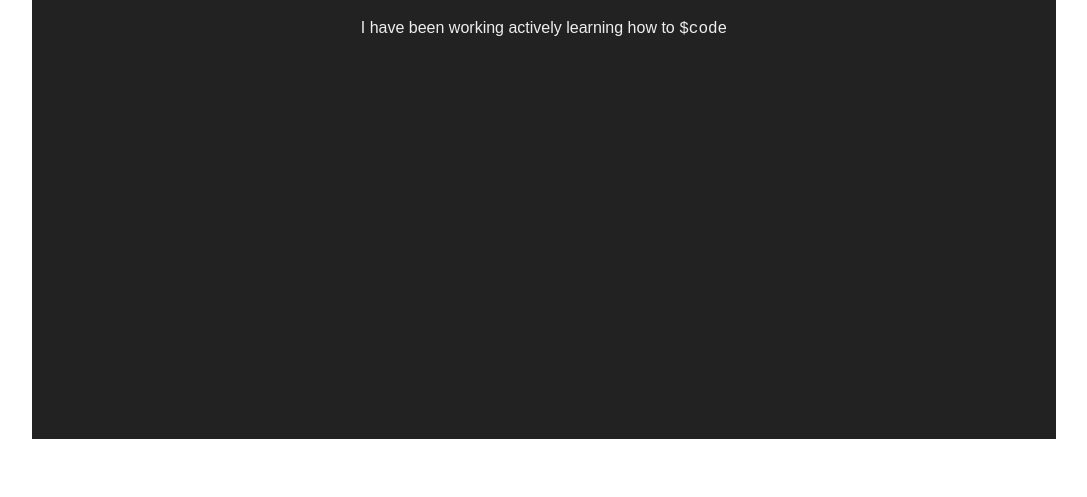
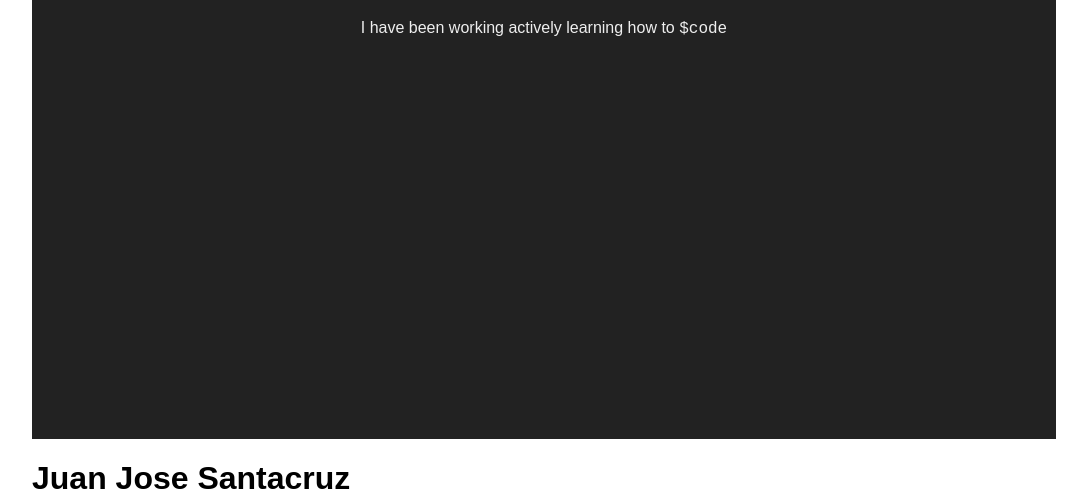
Before and after one commit to juansfunes/portfoliopage, a plain HTML site: page index.html in a window 1280 px wide. Shown: the part 561-1058 px from the top of the page, without its empty margins (96-1183 px from the left). Before the commit the page ends 1000 px from the top, so only its background shows below. Drawn offline with Linux system fonts and the light colour scheme.

Commit message:
I added a H1 to my html

```diff
--- a/index.html
+++ b/index.html
@@ -24,6 +24,7 @@
                 </div>
             </header>
             <div>
+                <h1>Juan Jose Santacruz</h1>
             </div>
             <div>
             </div>
```
